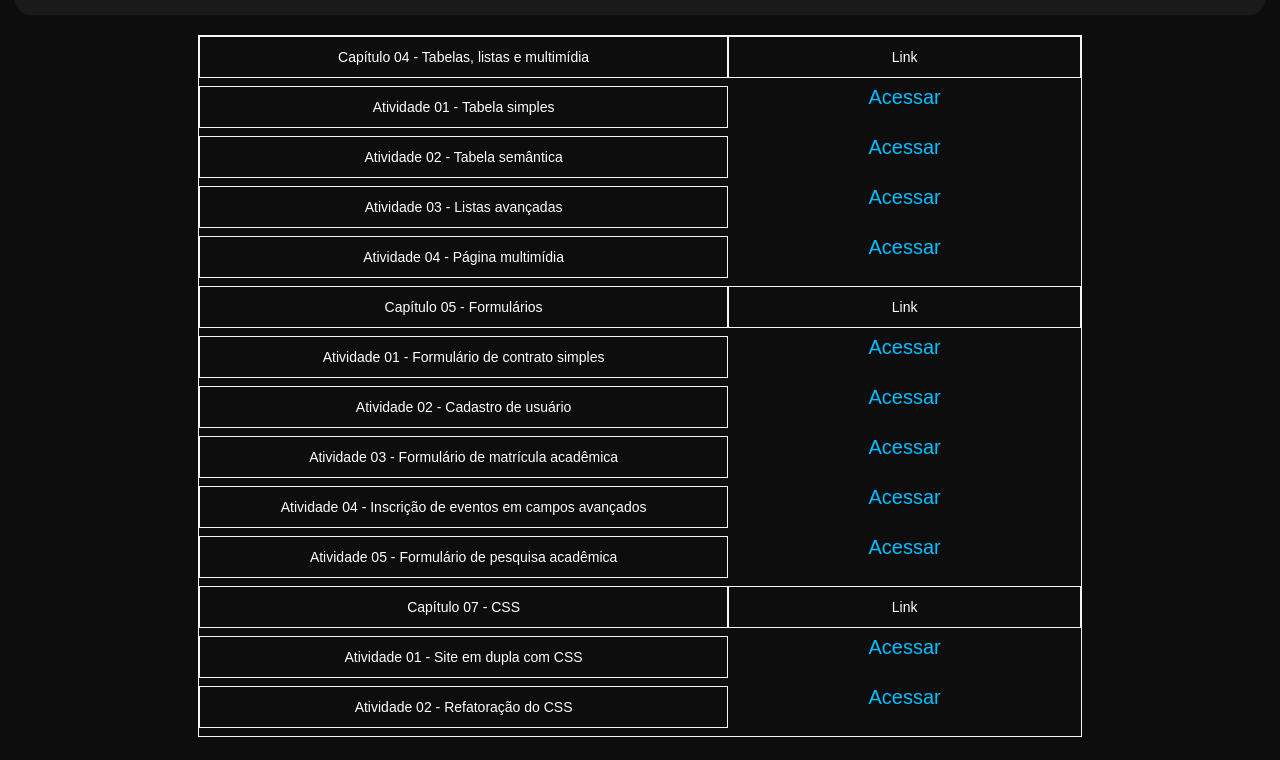
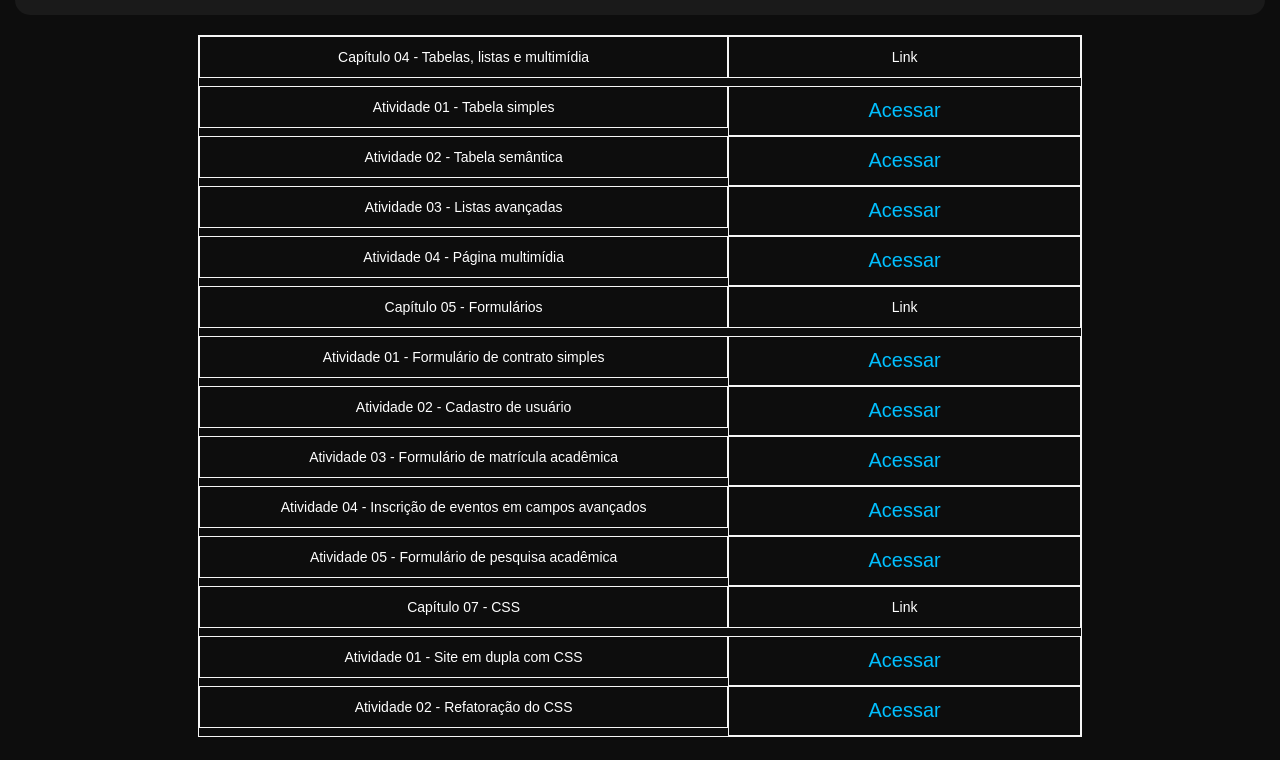
Before and after one commit to Dzai0273/Trabalho, a website: page atividades.html in a window 1280 px wide. Shown: the part 68-828 px from the top of the page. Drawn offline with Linux system fonts and the light colour scheme.

Commit message:
Update style.css

```diff
--- a/style.css
+++ b/style.css
@@ -174,22 +174,23 @@ footer {
     justify-content: center;
 }
 
-.titulo{
+.titulo {
     background-color: #0d0d0d;
     border: none;
 }
 
-.atividade p, .atividades a{
+.atividade p, .atividade a {
     padding: 12px;
     border: 1px solid #F5F5F5;
 }
 
-.atividade a{
-  color: 1a1a1a;
+.atividade a {
+    color: #00bfff;
     font-size: 20px;
     text-decoration: none;
 }
 
-.atividade a:hover{
-  color: black;
+.atividade a:hover {
+    color: white;
+    text-decoration: underline;
 }
```
Lines whose indentation alone changed are shown as unchanged.
